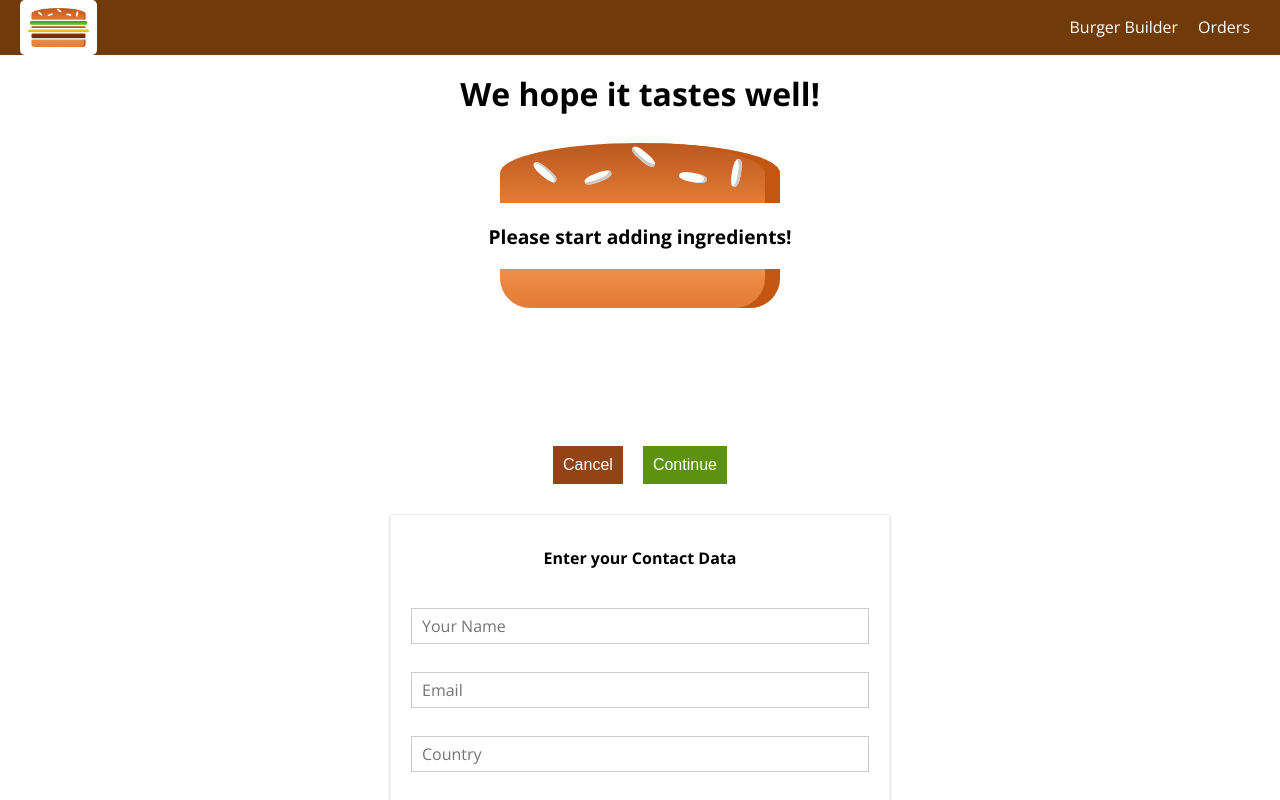
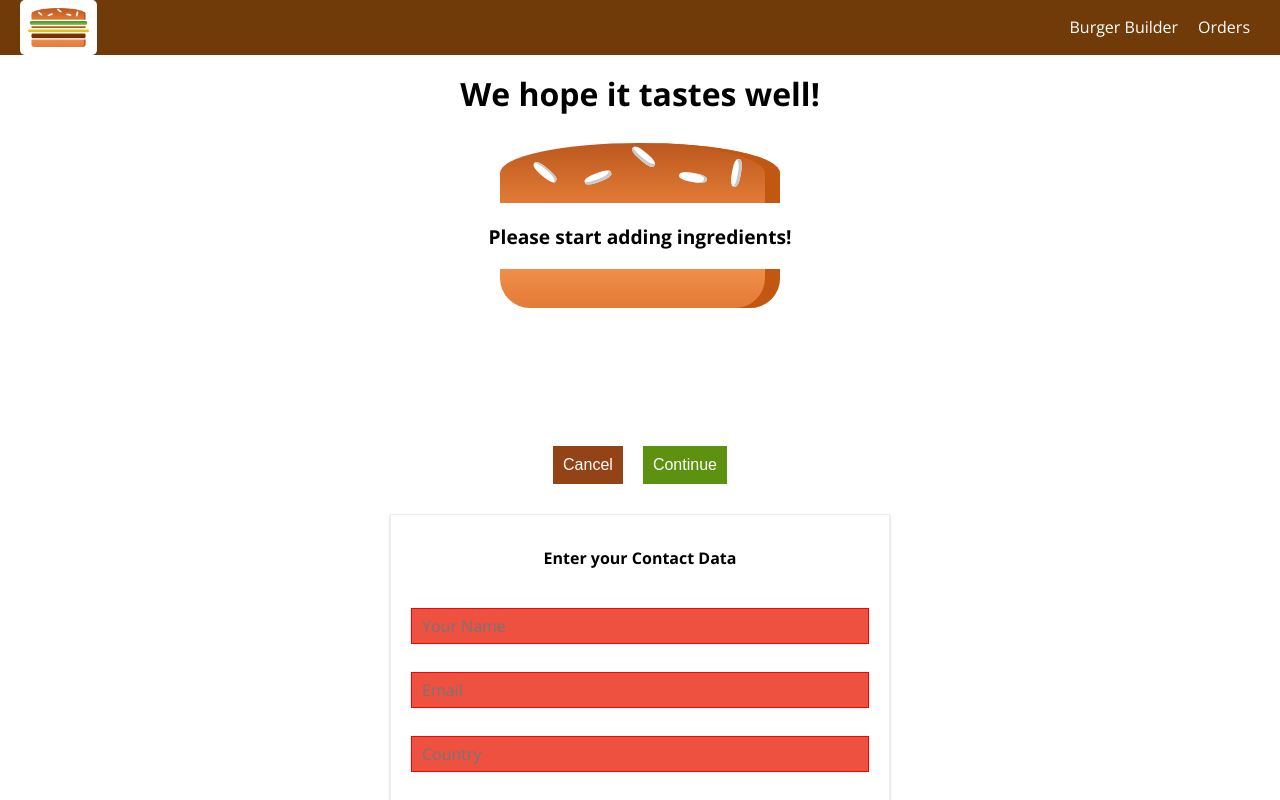
Before and after one commit to mikensubuga/burger-app, a React app: page /checkout/contact-data in a window 1280 px wide. Shown: the top 800 px of the page. Built offline with nearby package versions, Linux system fonts and the light colour scheme.

Commit message:
added validation feedback

```diff
--- a/src/components/Logo/Logo.jsx
+++ b/src/components/Logo/Logo.jsx
@@ -1,9 +1,13 @@
 import React from "react";
 import burgerLogo from "../../assets/images/burger-logo.png";
 import classes from "./Logo.module.css";
+import { Link } from "react-router-dom";
+
 const logo = props => (
   <div className={classes.Logo}>
-    <img src={burgerLogo} alt="MyBurger" />
+    <Link to="/">
+      <img src={burgerLogo} alt="MyBurger" />
+    </Link>
   </div>
 );
 export default logo;
--- a/src/components/UI/Input/Input.jsx
+++ b/src/components/UI/Input/Input.jsx
@@ -2,11 +2,17 @@
 import classes from "./Input.module.css";
 const input = props => {
   let inputElement = null;
+  const inputClasses = [classes.InputElement];
+
+  if (props.invalid && props.shouldValidate) {
+    inputClasses.push(classes.Invalid);
+  }
+
   switch (props.elementType) {
     case "input":
       inputElement = (
         <input
-          className={classes.InputElement}
+          className={inputClasses.join(" ")}
           {...props.elementConfig}
           value={props.value}
           onChange={props.changed}
@@ -17,7 +23,7 @@
     case "textarea":
       inputElement = (
         <textarea
-          className={classes.InputElement}
+          className={inputClasses.join(" ")}
           {...props.elementConfig}
           value={props.value}
           onChange={props.changed}
@@ -27,7 +33,7 @@
     case "select":
       inputElement = (
         <select
-          className={classes.InputElement}
+          className={inputClasses.join(" ")}
           value={props.value}
           onChange={props.changed}
         >
@@ -42,7 +48,7 @@
     default:
       inputElement = (
         <input
-          className={classes.InputElement}
+          className={inputClasses.join(" ")}
           {...props.elementConfig}
           value={props.value}
           onChange={props.changed}
--- a/src/components/UI/Input/Input.module.css
+++ b/src/components/UI/Input/Input.module.css
@@ -22,3 +22,8 @@
   outline: none;
   background-color: #ccc;
 }
+
+.Invalid {
+  border: 1px solid red;
+  background-color: #ee5140;
+}
--- a/src/containers/Checkout/ContactData/ContactData.jsx
+++ b/src/containers/Checkout/ContactData/ContactData.jsx
@@ -18,7 +18,7 @@
         validation: {
           required: true,
           minLength: 2,
-          maxLength: 100
+          maxLength: 6
         },
         valid: false
       },
@@ -100,15 +100,15 @@
   };
 
   checkValidity(value, rules) {
-    let isValid = false;
+    let isValid = true;
     if (rules.required) {
-      isValid = value.trim() !== "" && isValid;
+      isValid = value.trim() !== " " && isValid;
     }
     if (rules.minLength) {
       isValid = value.length >= rules.minLength && isValid;
     }
     if (rules.maxLength) {
-      isValid = value.length >= rules.maxLength && isValid;
+      isValid = value.length <= rules.maxLength && isValid;
     }
     return isValid;
   }
@@ -144,6 +144,8 @@
       <form onSubmit={this.orderHandler}>
         {formElementsArray.map(formElement => (
           <Input
+            shouldValidate={formElement.config.validation}
+            invalid={!formElement.config.valid}
             elementType={formElement.config.elementType}
             elementConfig={formElement.config.elementConfig}
             key={formElement.id}
```
Also changed, not shown: src/containers/Checkout/Checkout.css (deleted).
